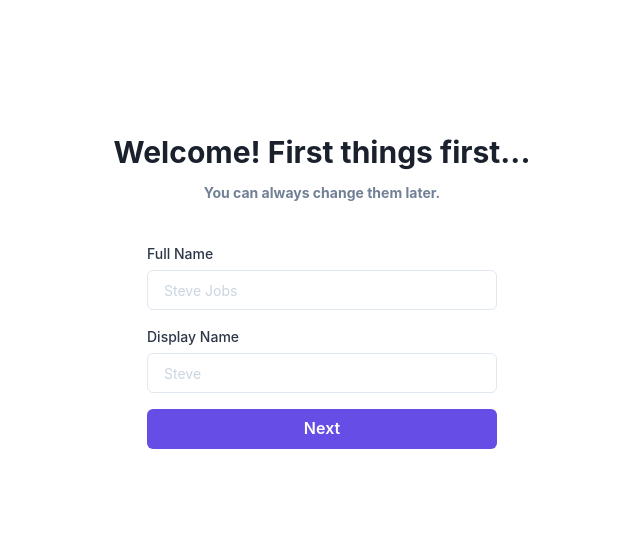
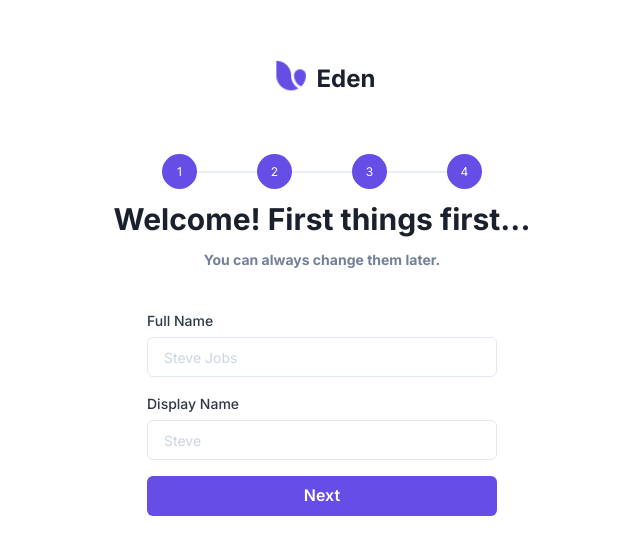
Before and after one commit to sumi-web/onboarding, a Next.js app: page / in a window 1280 px wide. Shown: the part 115-670 px from the top of the page, without its empty margins (318-958 px from the left). Built offline with nearby package versions, Linux system fonts and the light colour scheme.

Commit message:
stepper changes

```diff
--- /dev/null
+++ b/components/Stepper.tsx
@@ -0,0 +1,36 @@
+import { Box, Flex } from "@chakra-ui/react";
+
+interface Props {
+  currentStep: number;
+  steps: { label: string }[];
+}
+
+const Stepper = ({ currentStep, steps }: Props) => {
+  return (
+    <div className="stepper">
+      <Box>
+        <Flex gap={"60px"} position="relative">
+          {steps.map((step, i) => (
+            <Box
+              className={"circle " + (currentStep === i ? "active" : "")}
+              key={i}
+              width={35}
+              height={35}
+              bg="main"
+              borderRadius={"full"}
+              color="white"
+              display={"flex"}
+              alignItems="center"
+              justifyContent={"center"}
+              fontSize={"xs"}
+            >
+              {step.label}
+            </Box>
+          ))}
+        </Flex>
+      </Box>
+    </div>
+  );
+};
+
+export default Stepper;
--- a/pages/index.tsx
+++ b/pages/index.tsx
@@ -1,16 +1,38 @@
-import { Box, Button, Heading, Stack } from "@chakra-ui/react";
+import { Flex, Heading } from "@chakra-ui/react";
 import type { NextPage } from "next";
-import { Text } from "@chakra-ui/react";
-
 import OnboardingLayout from "../components/OnboardingLayout";
-import CustomInput from "../components/CustomInput";
 import Form1 from "../components/Onboarding/Form1";
+import Image from "next/image";
+import { useState } from "react";
+import Stepper from "../components/Stepper";
 
 const Home: NextPage = () => {
+  const [currentStep, setCurrentStep] = useState(0);
+
+  const [steps, setSteps] = useState([
+    {
+      label: "1",
+    },
+    {
+      label: "2",
+    },
+    {
+      label: "3",
+    },
+    {
+      label: "4",
+    },
+  ]);
+
   return (
     <OnboardingLayout>
-      {/* show steps here */}
       <>
+        <Flex align={"flex-end"} gap="8px" mb={"60px"}>
+          <Image src="/images/logo.svg" alt="" height={40} width={40} />{" "}
+          <Heading fontSize={"2xl"}>Eden</Heading>
+        </Flex>
+        {/* show steps here */}
+        <Stepper currentStep={currentStep} steps={steps} />
         <Form1 />
       </>
     </OnboardingLayout>
--- a/styles/globals.css
+++ b/styles/globals.css
@@ -21,3 +21,35 @@ a {
 * {
   box-sizing: border-box;
 }
+
+/* .stepper {
+  position: relative;
+  margin-bottom: 60px;
+} */
+
+/* .stepper::before {
+  content: "";
+  height: 2px;
+  width: 100%;
+  background-color: #664de5;
+  background: linear-gradient(to right, red 5%, black 95%);
+  position: absolute;
+  top: 50%;
+  transform: translateY(-50%);
+  z-index: -1;
+} */
+
+.circle::before {
+  content: "";
+  height: 2px;
+  width: 100%;
+  background-color: #eaeef5;
+  position: absolute;
+  /* left: 0; */
+  right: 0;
+  z-index: -1;
+}
+
+.circle.active::before {
+  background-color: #664de5;
+}
--- a/utils/theme.ts
+++ b/utils/theme.ts
@@ -7,6 +7,11 @@ const colors = {
     800: "#153e75",
     700: "#2a69ac",
   },
+};
+
+const fonts = {
+  heading: `'Inter', sans-serif`,
+  body: `'Inter', sans-serif`,
 };
 
 const fontSizes = {
@@ -79,4 +84,5 @@ export const theme = extendTheme({
   lineHeights,
   letterSpacings,
   breakpoints,
+  fonts,
 });
```
Also changed, not shown: public/images/logo.svg (added).
